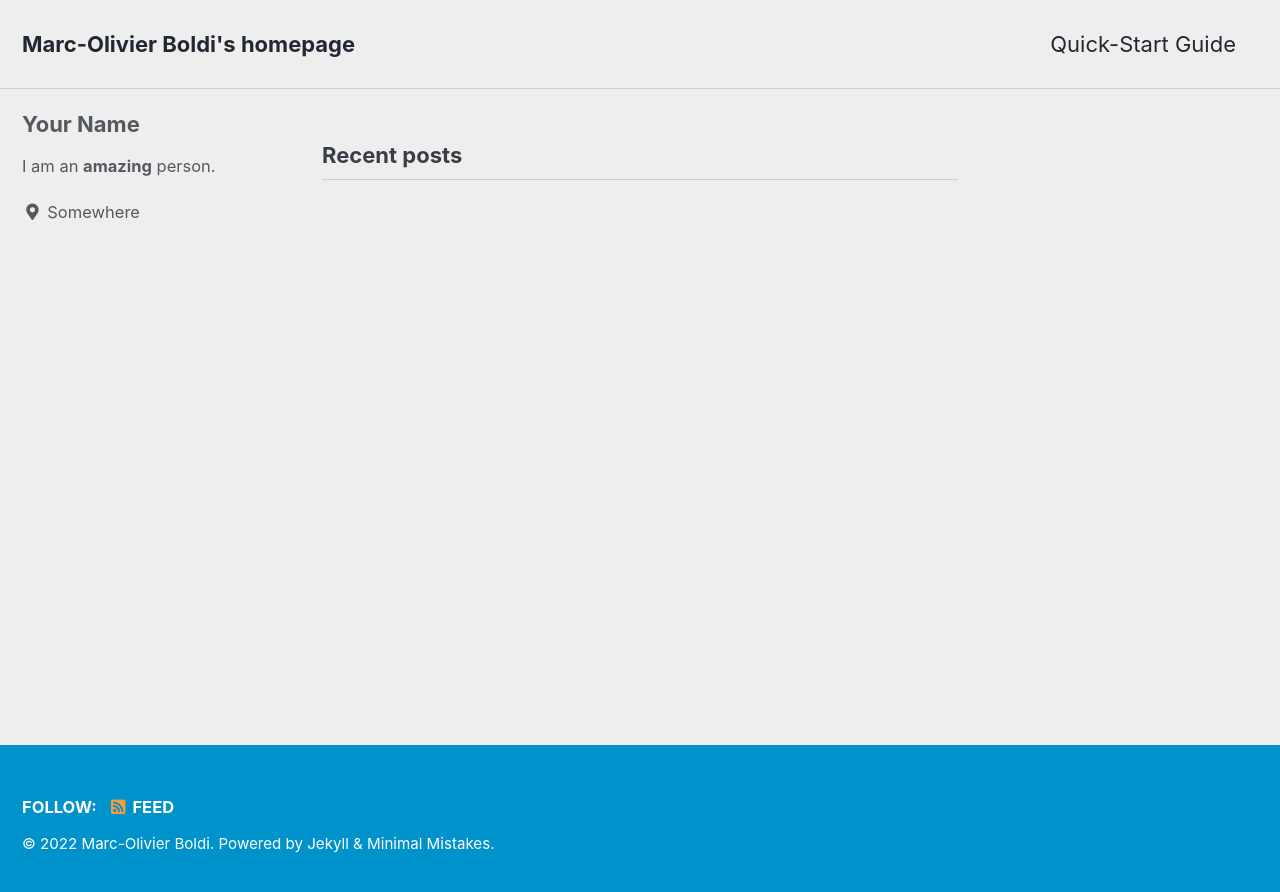
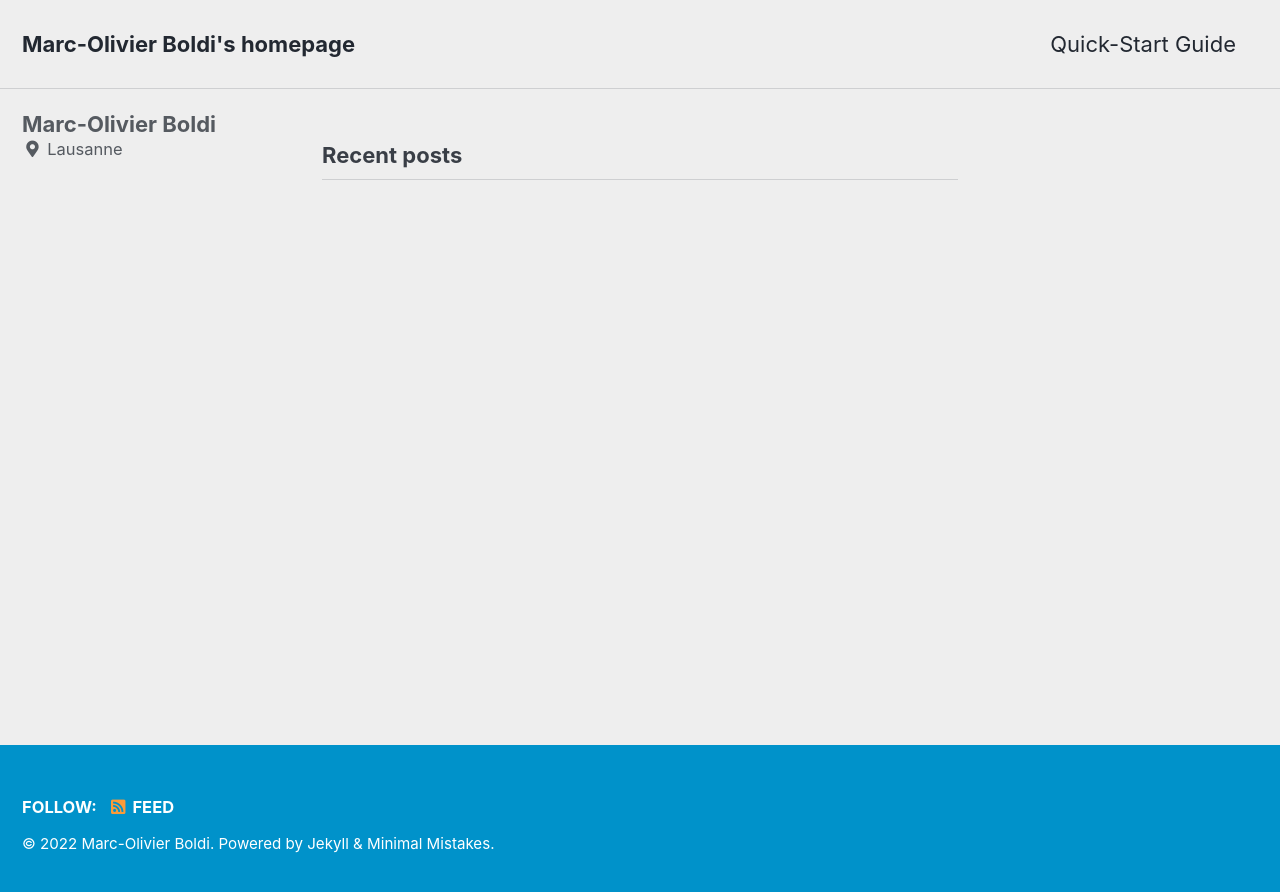
Before and after one commit to marcoboldi/marcoboldi.github.io, a Jekyll site: the page built from index.html, in a window 1280 px wide. Shown: the top 892 px of the page. Built offline with Jekyll 4.4.1, drawn with Linux system fonts in a browser that asks for light colours; cached includes are drawn as plain includes; the list of posts is cut into pages by our own code.

Commit message:
Update _config.yml

```diff
--- a/_config.yml
+++ b/_config.yml
@@ -104,10 +104,10 @@ analytics:
 
 # Site Author
 author:
-  name             : "Your Name"
+  name             : "Marc-Olivier Boldi"
   avatar           : # path of avatar image, e.g. "/assets/images/bio-photo.jpg"
-  bio              : "I am an **amazing** person."
-  location         : "Somewhere"
+  bio              : # "I am an **amazing** person." je commente ici mais tu peux changer
+  location         : "Lausanne"
   email            :
   links:
     - label: "Email"
```
